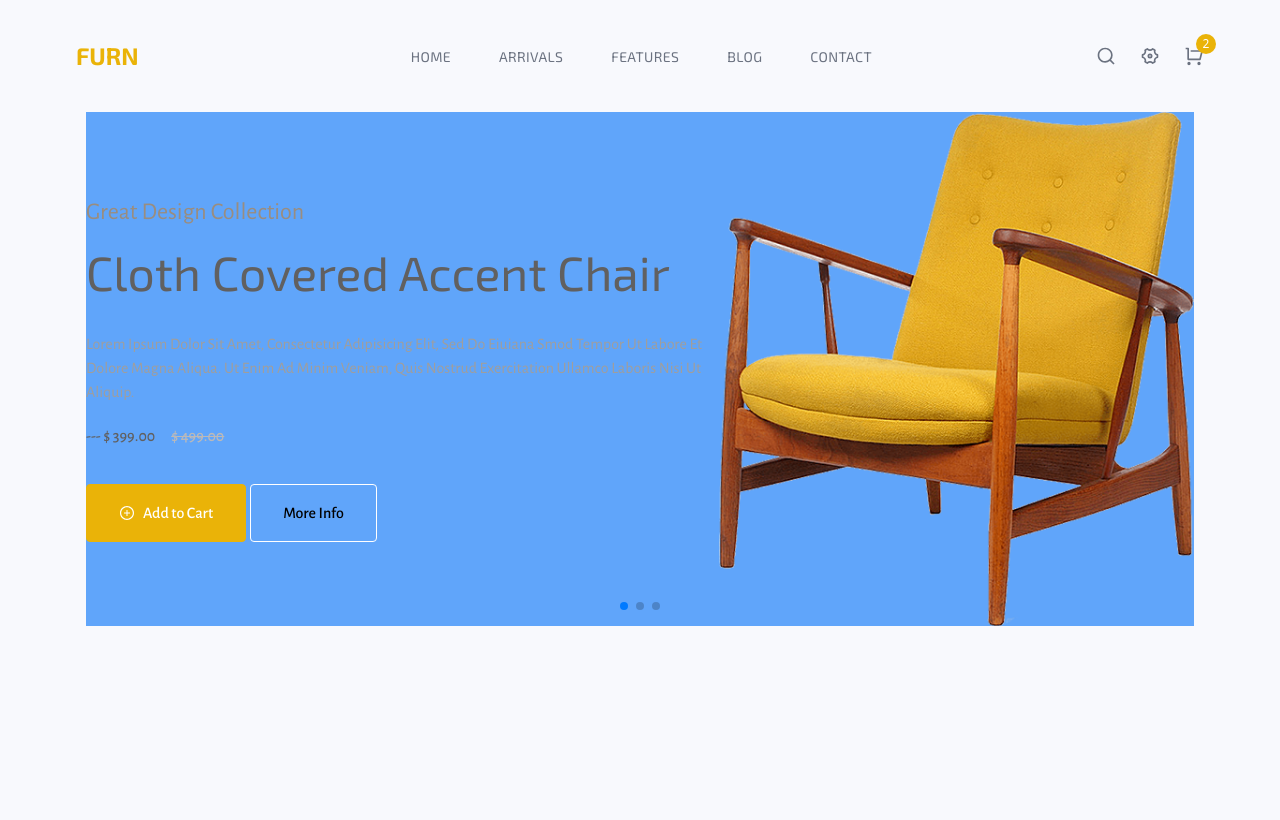
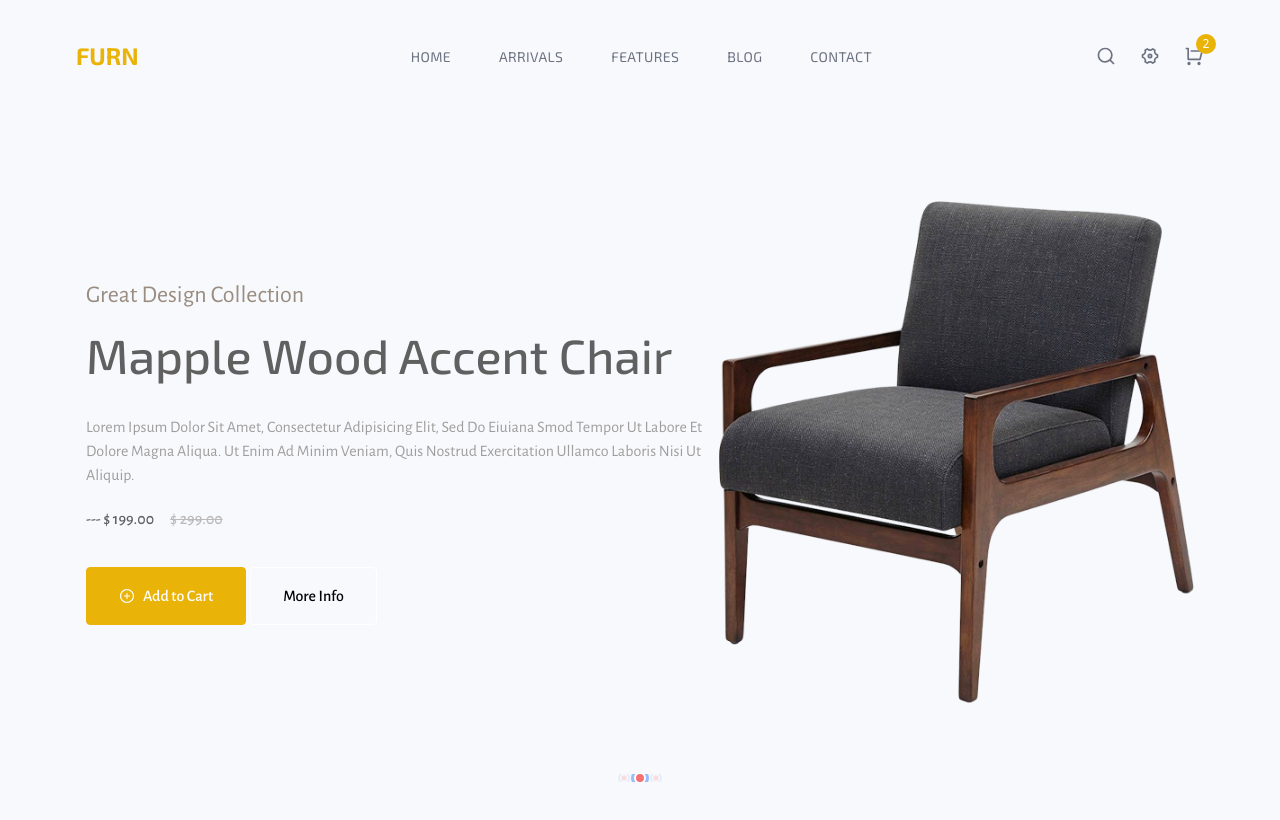
Before and after one commit to Tusar78/Furn, a React (Create React App) app: page / in a window 1280 px wide. Shown: the top 820 px of the page. Built offline with nearby package versions, Linux system fonts and the light colour scheme.

Commit message:
Slider autoplay done

```diff
--- a/src/Components/Slider/Slider.css
+++ b/src/Components/Slider/Slider.css
@@ -1,8 +1,9 @@
 @tailwind components;
+@tailwind utilities;
 
 @layer components {
   .slider__item {
-    @apply bg-blue-400
+    @apply bg-[#F8F9FD];
   }
 
   .slider__item-wrap {
@@ -22,7 +23,7 @@
   }
 
   .slider__title {
-    @apply text-5xl text-[#616060] font-normal font-head mt-5 mb-9;
+    @apply text-5xl text-[#616060] font-medium font-head mt-5 mb-9;
   }
 
   .slider__text {
@@ -46,7 +47,7 @@
     @apply flex gap-1 mt-9;
   }
 
-  .slider__btn  {
+  .slider__btn {
     @apply flex items-center gap-2 py-4 px-8 text-base font-medium font-body rounded transition-colors duration-300 ease-in border border-white;
   }
 
@@ -57,4 +58,15 @@
   .slider__btn--noPill {
     @apply hover:border hover:border-yellow-500;
   }
+
+  .slider__list .swiper-pagination-bullet {
+    @apply bg-red-400 ring ring-offset-2
+  }
 }
+
+@layer utilities {
+  .slider__item,
+  .slider__item-wrap {
+    height: calc(100vh - 120px);
+  }
+}
--- a/src/Components/Slider/Slider.jsx
+++ b/src/Components/Slider/Slider.jsx
@@ -2,30 +2,34 @@ import React from "react";
 import { images } from "../../Constant";
 import { AiOutlinePlusCircle } from "react-icons/ai";
 import { Swiper, SwiperSlide } from "swiper/react";
-
-
+// import required modules
+import { Autoplay, EffectFade, Pagination } from "swiper";
 
 // Import Swiper styles
 import "swiper/css";
+import "swiper/css/pagination";
 import "swiper/css/effect-fade";
-import "swiper/css/pagination";
 
 // Import Own Style
-import './Slider.css'
-
-// import required modules
-import { EffectFade, Pagination } from "swiper";
+import "./Slider.css";
 
 const Slider = () => {
   return (
     <div className="hero__slider">
       <Swiper
+        slidesPerView={1}
+        loop={true}
         spaceBetween={30}
-        effect={"fade"}
+        autoplay={{
+          delay: 2500,
+          disableOnInteraction: false,
+        }}
+        effect="fade"
         pagination={{
+          dynamicBullets: true,
           clickable: true,
         }}
-        modules={[EffectFade, Pagination]}
+        modules={[Autoplay, EffectFade, Pagination]}
         className="mySwiper slider__list"
       >
         <SwiperSlide className="slider__item">
@@ -66,7 +70,7 @@ const Slider = () => {
           <div className="slider__item-wrap">
             <div className="slider__wrap-content">
               <span className="slider__subtitle">Great Design Collection</span>
-              <h2 className="slider__title">Cloth Covered Accent Chair</h2>
+              <h2 className="slider__title">Mapple Wood Accent Chair</h2>
               <p className="slider__text">
                 Lorem Ipsum Dolor Sit Amet, Consectetur Adipisicing Elit, Sed Do
                 Eiuiana Smod Tempor Ut Labore Et Dolore Magna Aliqua. Ut Enim Ad
@@ -74,8 +78,8 @@ const Slider = () => {
                 Aliquip.
               </p>
               <div className="slider__price">
-                <span>--- $ 399.00</span>
-                <del>$ 499.00</del>
+                <span>--- $ 199.00</span>
+                <del>$ 299.00</del>
               </div>
               <div className="slider__buttons">
                 <a href="/home" className="slider__btn slider__btn--pill">
@@ -100,7 +104,7 @@ const Slider = () => {
           <div className="slider__item-wrap">
             <div className="slider__wrap-content">
               <span className="slider__subtitle">Great Design Collection</span>
-              <h2 className="slider__title">Cloth Covered Accent Chair</h2>
+              <h2 className="slider__title">Valvet Accent Arm Chair</h2>
               <p className="slider__text">
                 Lorem Ipsum Dolor Sit Amet, Consectetur Adipisicing Elit, Sed Do
                 Eiuiana Smod Tempor Ut Labore Et Dolore Magna Aliqua. Ut Enim Ad
@@ -108,8 +112,8 @@ const Slider = () => {
                 Aliquip.
               </p>
               <div className="slider__price">
-                <span>--- $ 399.00</span>
-                <del>$ 499.00</del>
+                <span>--- $ 299.00</span>
+                <del>$ 399.00</del>
               </div>
               <div className="slider__buttons">
                 <a href="/home" className="slider__btn slider__btn--pill">
--- a/src/Containers/Header/Header.css
+++ b/src/Containers/Header/Header.css
@@ -1,7 +1,18 @@
 @tailwind components;
+@tailwind utilities;
 
 @layer components {
   .header {
-    @apply w-full min-h-screen bg-[#F8F9FD];
+    @apply w-full bg-[#F8F9FD];
+  }
+
+  .hero {
+    /* @apply pt-12; */
   }
 }
+
+@layer utilities {
+  .header {
+    height: calc(100vh - 80px);
+  }
+}
```
